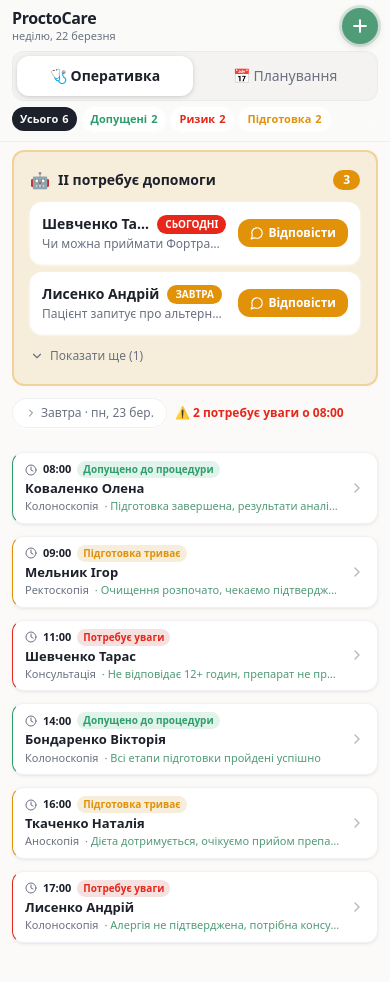
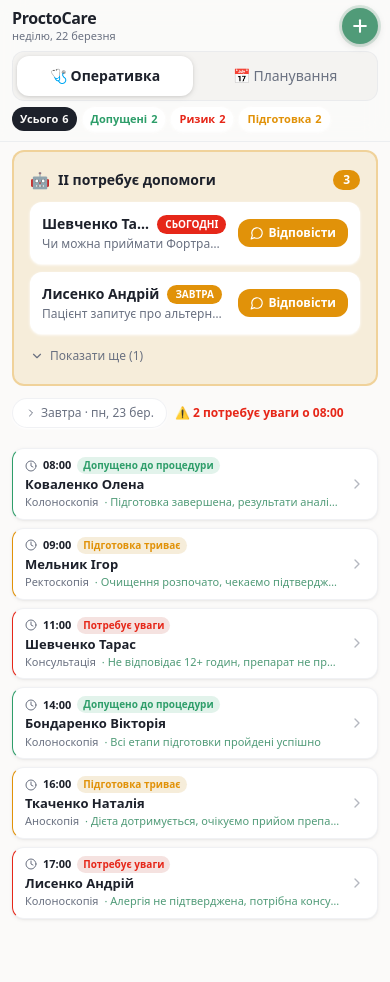
Before and after one commit to biztriumph-maker/proctocare-ua-dash, a React (Vite) app: page / in a window 390 px wide. Shown: the top 982 px of the page. Built offline with nearby package versions, Linux system fonts and the light colour scheme; the HTML template or start-up script is replaced by a standard one.

Commit message:
Refined mobile view density
Co-authored-by: biztriumph-maker <263325572+biztriumph-maker@users.noreply.github.com>

```diff
--- a/src/pages/Index.tsx
+++ b/src/pages/Index.tsx
@@ -254,12 +254,12 @@ export default function Index() {
               )}
             </div>
 
-            {/* Column 2: Patient Timeline — uses full width */}
-            <div className="space-y-3">
+            {/* Column 2: Patient Timeline */}
+            <div className="space-y-2 sm:space-y-3">
               <h3 className="text-sm font-bold text-foreground hidden md:block">
                 Сьогоднішні записи
               </h3>
-              <div className="grid grid-cols-1 lg:grid-cols-2 xl:grid-cols-2 gap-3">
+              <div className="grid grid-cols-1 lg:grid-cols-2 gap-2 sm:gap-3">
                 {filtered.map((patient, i) => (
                   <PatientCard
                     key={patient.id}
```
